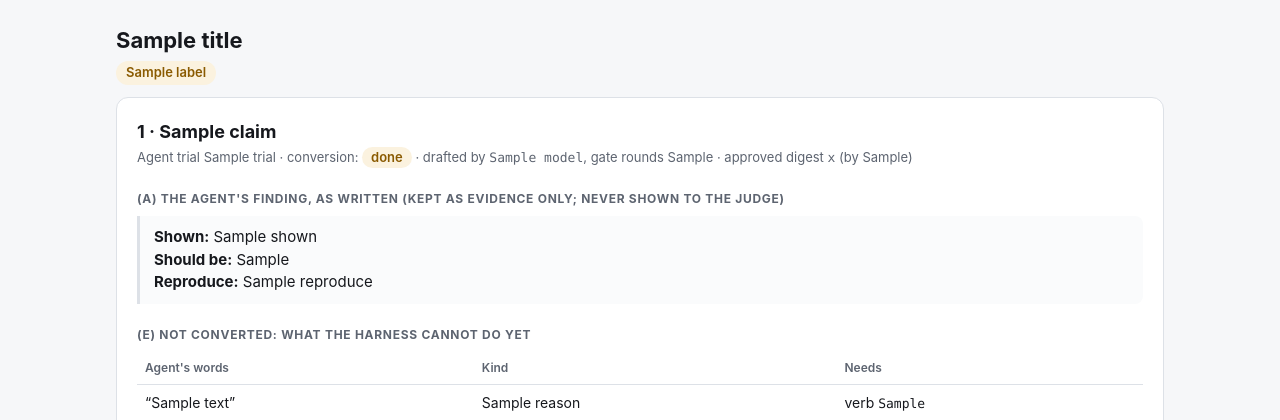
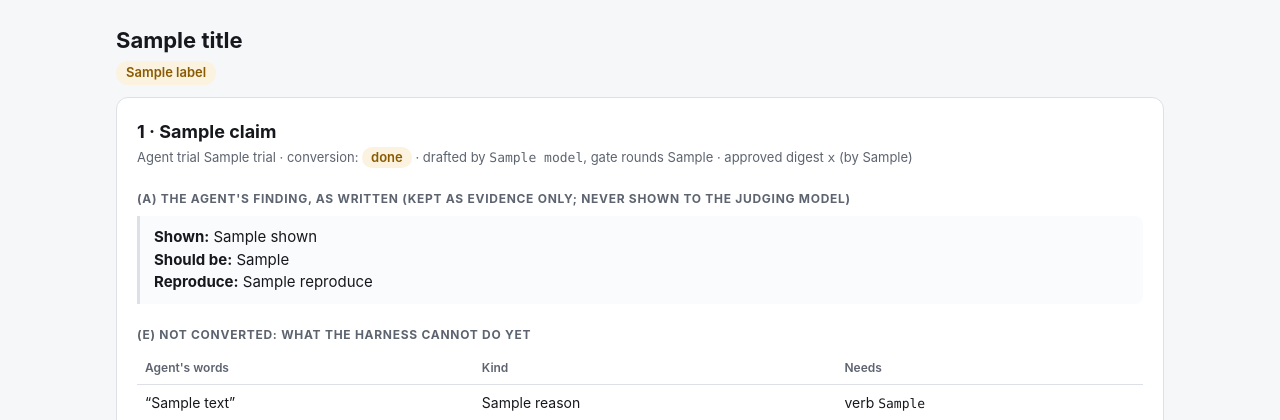
Before and after one commit to jaykay2000/semantic-auditor, a FastAPI app: template src/semaudit/report/templates/imported_checks.html in a window 1280 px wide. Shown: the top 420 px of the page. Run offline with FastAPI, Linux system fonts and the light colour scheme; the template is opened without the code that fills it: most values are stand-ins (such as "Sample title", 1, 10 or a date in 2020).

Commit message:
Imported-check cards: card (a) says the finding is never shown to the judging model
Template label changed so new renders carry it; cards-run3c.html re-rendered from the stored
Run 3c files (run3c-saved-checks.json + the contract-imported checks at their approved digests,
no replay). The unchanged template first reproduced the committed page byte for byte; the only
diff after the edit is this label, twice.

Co-Authored-By: Claude Opus 5.5 <noreply@anthropic.com>

```diff
--- a/docs/evidence/imported-checks/acceptance/cards-run3c.html
+++ b/docs/evidence/imported-checks/acceptance/cards-run3c.html
@@ -30,7 +30,7 @@ margin:2px 0}.implied{color:var(--muted);font-style:italic}.outcome{font-size:17
     · drafted by <code>meta-models/muse-spark-open-1026</code>, gate rounds 2
     · approved digest <code>f0cb1dc9ee14fc8f</code> (by acceptance-run (main session, owner plan 2026-10-31; owner has not reviewed this digest))</div>
 
-  <h3>(a) The agent's finding, as written (kept as evidence only; never shown to the judge)</h3>
+  <h3>(a) The agent's finding, as written (kept as evidence only; never shown to the judging model)</h3>
   <blockquote><b>Shown:</b> (text part): &#34;Subtotal: $179.98 / Promotion: Promotion (Free Shipping) -$15.00 / Shipping: Express $0.00 / Tax: $14.40 / Order Total: $194.38&#34;. HTML part: &#34;Shipping Express $0.00&#34;.
 <b>Should be:</b> Shipping Express $15.00 (record delivery_total 15.00, fulfillment cost 15.00, discount -15.00) — as checkout, order page and admin show. As shown, 179.98 − 15.00 + 0.00 + 14.40 = 179.38 ≠ 194.38: the free-shipping discount is counted twice.
 <b>Reproduce:</b> 2 × Drip Coffee Maker → NY address → Express → apply FREESHIP → Check → place order → read email. How checked: message read via API; compared to record /order/current/R1004 and to the candidate&#39;s email for the identical order (candidate R1004 shows &#34;Shipping: Express $15.00&#34;).</blockquote>
@@ -96,7 +96,7 @@ margin:2px 0}.implied{color:var(--muted);font-style:italic}.outcome{font-size:17
     · drafted by <code>meta-models/muse-spark-open-1026</code>, gate rounds 2
     · approved digest <code>30f3f436e3fa99a5</code> (by acceptance-run (main session, owner plan 2026-10-31; owner has not reviewed this digest))</div>
 
-  <h3>(a) The agent's finding, as written (kept as evidence only; never shown to the judge)</h3>
+  <h3>(a) The agent's finding, as written (kept as evidence only; never shown to the judging model)</h3>
   <blockquote><b>Shown:</b> (text part): &#34;Subtotal: $179.98 / Promotion: Promotion (Free Shipping) -$15.00 / Shipping: Express $0.00 / Tax: $14.40 / Order Total: $194.38&#34;. HTML part: &#34;Shipping Express $0.00&#34;.
 <b>Should be:</b> Shipping Express $15.00 (record delivery_total 15.00, fulfillment cost 15.00, discount -15.00) — as checkout, order page and admin show. As shown, 179.98 − 15.00 + 0.00 + 14.40 = 179.38 ≠ 194.38: the free-shipping discount is counted twice.
 <b>Reproduce:</b> 2 × Drip Coffee Maker → NY address → Express → apply FREESHIP → Check → place order → read email. How checked: message read via API; compared to record /order/current/R1004 and to the candidate&#39;s email for the identical order (candidate R1004 shows &#34;Shipping: Express $15.00&#34;).</blockquote>
--- a/src/semaudit/report/templates/imported_checks.html
+++ b/src/semaudit/report/templates/imported_checks.html
@@ -30,7 +30,7 @@ margin:2px 0}.implied{color:var(--muted);font-style:italic}.outcome{font-size:17
     · drafted by <code>{{ ch.conversion.model }}</code>, gate rounds {{ ch.conversion.gate_rounds }}
     {% if c.run %}· approved digest <code>{{ c.run.approved_digest }}</code> (by {{ c.run.approved_by }}){% endif %}</div>
 
-  <h3>(a) The agent's finding, as written (kept as evidence only; never shown to the judge)</h3>
+  <h3>(a) The agent's finding, as written (kept as evidence only; never shown to the judging model)</h3>
   <blockquote><b>Shown:</b> {{ ch.source.shown }}
 <b>Should be:</b> {{ ch.source.should_be }}
 <b>Reproduce:</b> {{ ch.source.reproduce }}</blockquote>
```
